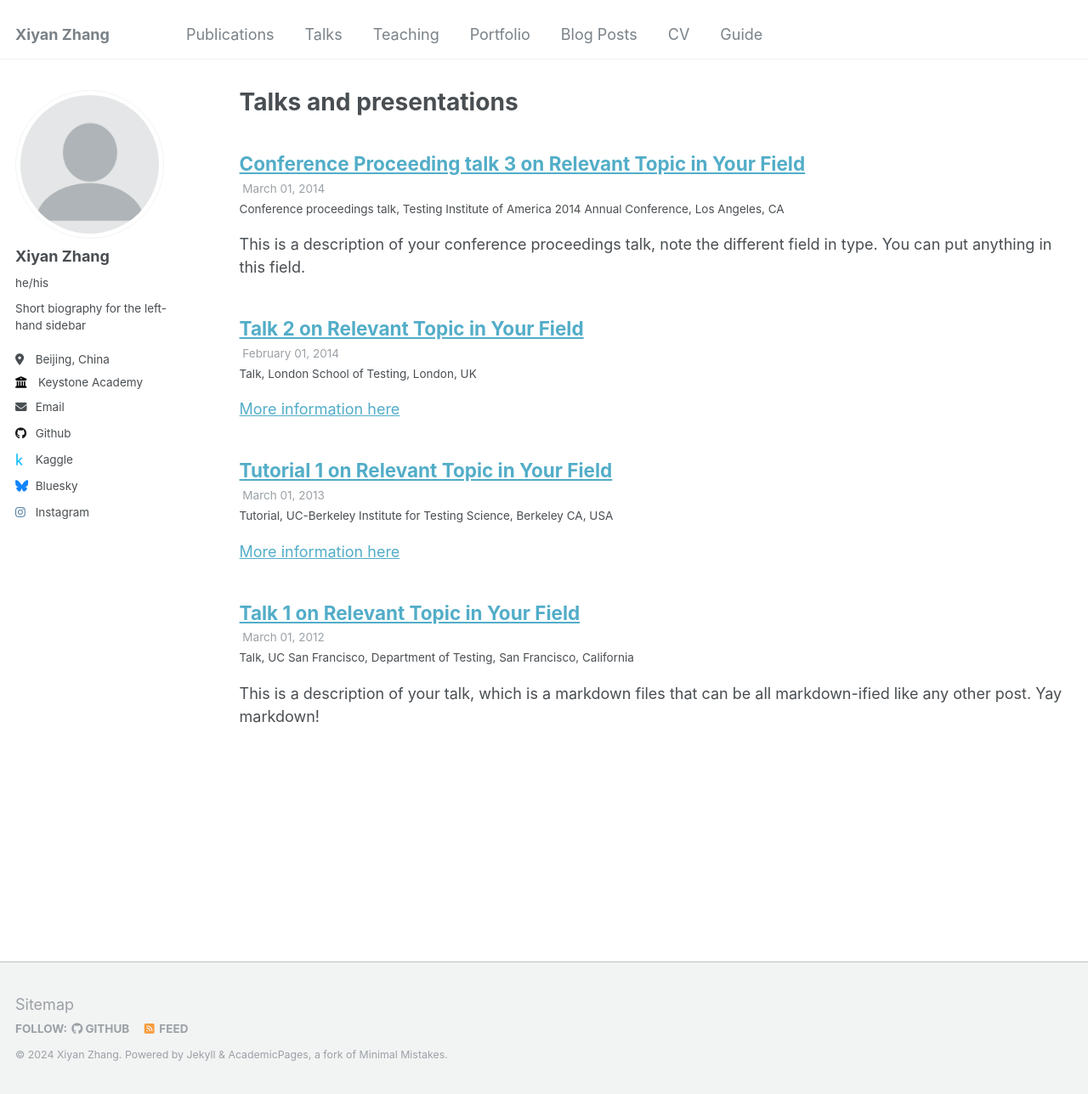
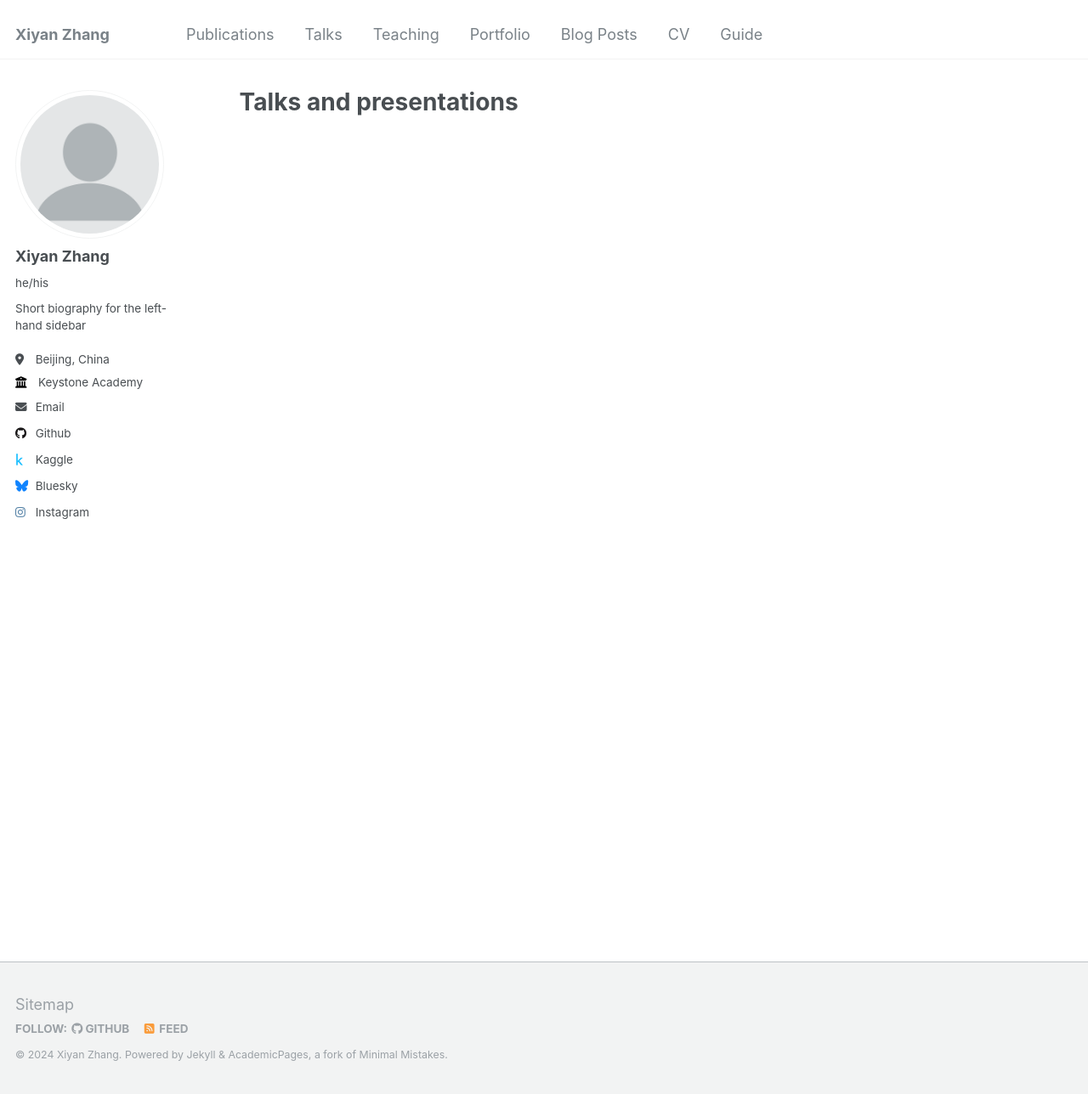
Before and after one commit to JeremyZXi/home, a Jekyll site: the page built from _pages/talks.html, in a window 1280 px wide and 1288 px high. Shown: the whole window at 85% size. Built offline with Jekyll 4.4.1, drawn with Linux system fonts in a browser that asks for light colours; part of the change alters nothing that is shown.

Commit message:
remove talks, publication, and teaching

```diff
--- a/_config.yml
+++ b/_config.yml
@@ -209,18 +209,18 @@ kramdown:
 
 # These settings control the types of collections used by the template
 collections:
-  teaching:
-    output: true
-    permalink: /:collection/:path/
-  publications:
-    output: true
-    permalink: /:collection/:path/
+  #teaching:
+  #  output: true
+  #  permalink: /:collection/:path/
+  #publications:
+  #  output: true
+  #  permalink: /:collection/:path/
   portfolio:
     output: true
     permalink: /:collection/:path/
-  talks:
-    output: false
-    permalink: /:collection/:path/
+  #talks:
+  #  output: true
+  #  permalink: /:collection/:path/
 
 
 # These settings control how pages and collections are included in the site
@@ -244,23 +244,23 @@ defaults:
       layout: single
       author_profile: true
   # _teaching
-  - scope:
-      path: ""
-      type: teaching
-    values:
-      layout: single
-      author_profile: true
-      share: true
-      comments: true
+  #- scope:
+  #    path: ""
+  #    type: teaching
+  #  values:
+  #    layout: single
+  #    author_profile: true
+  #    share: true
+  #    comments: true
   # _publications
-  - scope:
-      path: ""
-      type: publications
-    values:
-      layout: single
-      author_profile: true
-      share: true
-      comments: true
+  #- scope:
+  #    path: ""
+  #    type: publications
+  #  values:
+  #    layout: single
+  #    author_profile: true
+  #    share: true
+  #    comments: true
   # _portfolio
   - scope:
       path: ""
@@ -271,13 +271,13 @@ defaults:
       share: true
       comment: true
   # _talks
-  - scope:
-      path: ""
-      type: talks
-    values:
-      layout: talk
-      author_profile: true
-      share: true
+  #- scope:
+  #    path: ""
+  #    type: talks
+  #  values:
+  #    layout: talk
+  #    author_profile: true
+  #    share: true
 
 
 # Sass/SCSS
```
